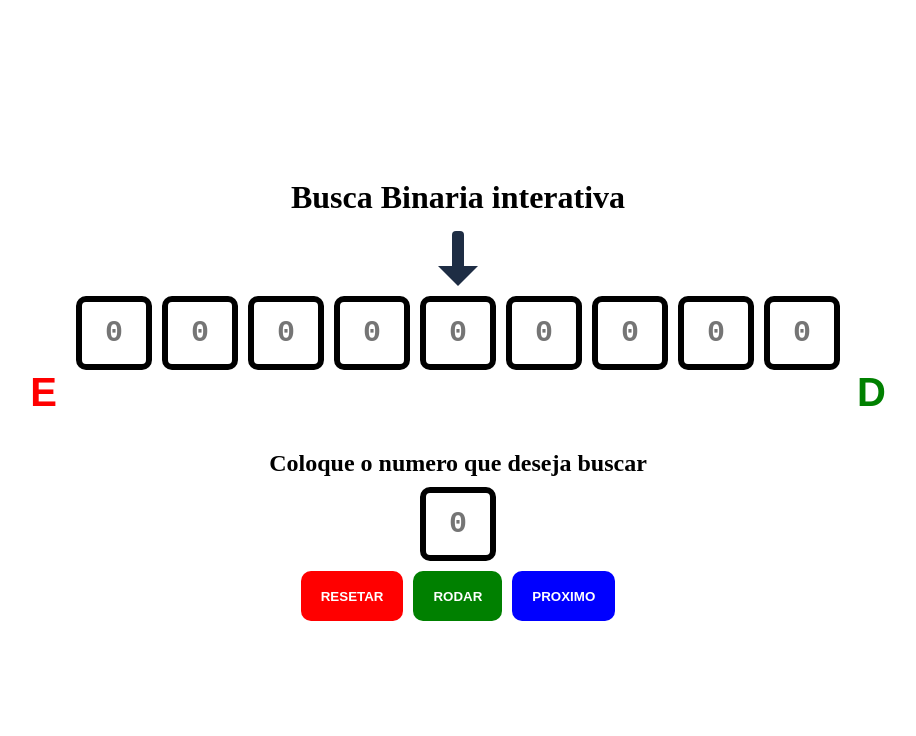
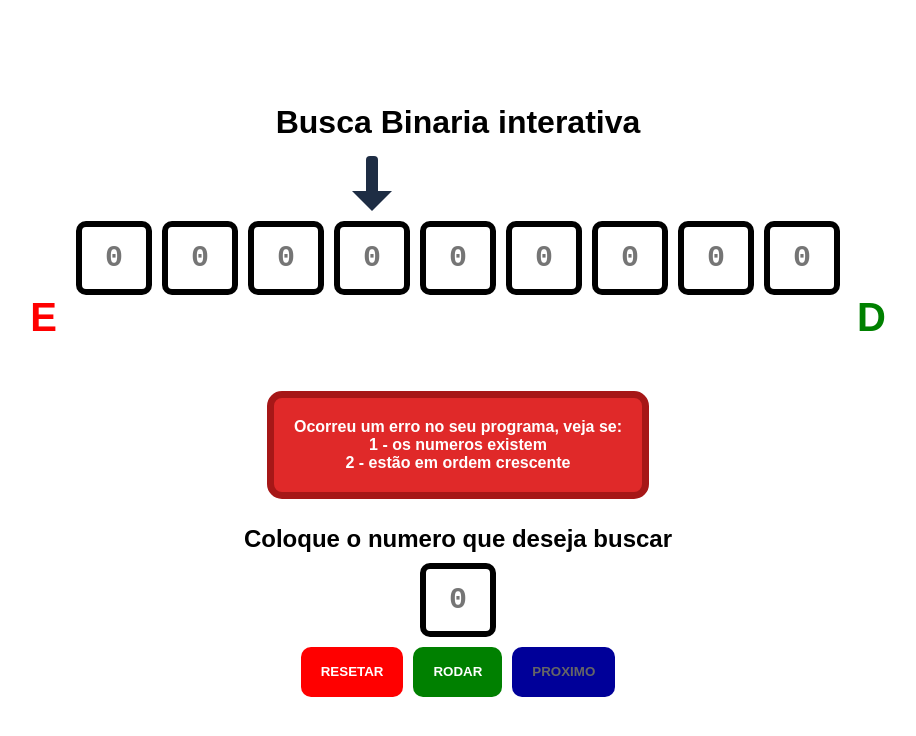
Before and after one commit to GUGOFO/Estudos-React, a React (Vite) app: page / in a window 1280 px wide. Both pictures are taken after a click on the button "RODAR". Shown: the top 736 px of the page, without its empty margins (182-1098 px from the left). Built offline with nearby package versions, Linux system fonts and the light colour scheme.

Commit message:
Reset e Alerta

```diff
--- a/src/jsx/_Projetos/BuscaBinaria/BuscaBinaria.jsx
+++ b/src/jsx/_Projetos/BuscaBinaria/BuscaBinaria.jsx
@@ -6,7 +6,8 @@ function BuscaBinaria(){
 
     const [numeros, setNumeros] = useState([NaN,NaN,NaN,NaN,NaN,NaN,NaN,NaN,NaN]);
     const [numeroEscolhido, setNumeroEscolhido] = useState(NaN);
-    let index = -1;
+    const [desabilitados, setDesabilitados] = useState([false,false,true]);
+    const [visibilidadeAlerta, setVisibilidadeAlerta] = useState("none");
 
     function modificação(e){
         const inputDoUsuario = e.target;
@@ -25,22 +26,29 @@ function BuscaBinaria(){
         setNumeroEscolhido(n => n = valor);
     }
 
+    function ordemIncorreta(){
+        for(let i = 0; i < numeros.length - 2; i++)
+            if(numeros[i] >= numeros[i + 1]) return true;
+        return false;
+    }
+
     function rodar(){
         let numeroNaoDefinido = 0;
         numeros.forEach(numero => { if(Number.isNaN(numero)) numeroNaoDefinido++})
 
         if(numeroNaoDefinido || ordemIncorreta() || Number.isNaN(numeroEscolhido)){
-            console.log(ordemIncorreta())
-            console.log(numeroNaoDefinido);
-            console.log(numeroEscolhido);
-            console.log(numeros)
+            setVisibilidadeAlerta("flex")
+        }
+        else{
+            setVisibilidadeAlerta("none")
+
+
         }
     }
 
-    function ordemIncorreta(){
-        for(let i = 0; i < numeros.length - 2; i++)
-            if(numeros[i] >= numeros[i + 1]) return true;
-        return false;
+    function resetar(){
+        setNumeros([NaN,NaN,NaN,NaN,NaN,NaN,NaN,NaN,NaN]);
+        setNumeroEscolhido(NaN);
     }
 
     return(
@@ -52,21 +60,39 @@ function BuscaBinaria(){
                 {numeros.map((numero, id) => {
                     return (
                         <div className={Styles.node} key={id}>
-                            <div className={Styles.setaParaBaixo} style={index + 1 != 4 ? {visibility: "hidden"} : {display: "visible"}} ></div>
-                            <input type="number" className={Styles.numero} id={`numero${++index}`} placeholder="0" onChange={(e) => modificação(e)}/>
+                            <div className={Styles.setaParaBaixo} style={id + 1 != 4 ? {visibility: "hidden"} : {visibility: "visible"}} ></div>
+                            <input  type="number"
+                                    className={Styles.numero}
+                                    id={`numero${id}`}
+                                    placeholder="0"
+                                    onChange={(e) => modificação(e)}
+                                    value={Number.isNaN(numero) ? "" : numero}
+                            />
                         </div>
                     )
                 })}
 
             </div>
 
+            <p id={Styles.alerta} style={{display: visibilidadeAlerta}}>
+                Ocorreu um erro no seu programa, veja se: <br />
+                1 - os numeros existem <br />
+                2 - estão em ordem crescente <br />
+            </p>
+
             <h2>Coloque o numero que deseja buscar</h2>
-            <input type="number" className={Styles.numero} name="inputUsuario" placeholder="0" onChange={(e) => modificarEscolha(e)}/>
+            <input  type="number"
+                    className={Styles.numero}
+                    name="inputUsuario"
+                    placeholder="0"
+                    onChange={(e) => modificarEscolha(e)}
+                    value={Number.isNaN(numeroEscolhido) ? "" : numeroEscolhido}
+            />
 
             <div className={Styles.botoes}>
-                <button id={Styles.resetar} >RESETAR</button>
-                <button id={Styles.rodar} onClick={() => rodar()}>RODAR</button>
-                <button id={Styles.proximo} disabled={true}>PROXIMO</button>
+                <button id={Styles.resetar} disabled={desabilitados[0]} onClick={() => resetar()} >RESETAR</button>
+                <button id={Styles.rodar} disabled={desabilitados[1]} onClick={() => rodar()}>RODAR</button>
+                <button id={Styles.proximo} disabled={desabilitados[2]}>PROXIMO</button>
             </div>
 
         </div>
--- a/src/jsx/_Projetos/BuscaBinaria/BuscaBinaria.module.css
+++ b/src/jsx/_Projetos/BuscaBinaria/BuscaBinaria.module.css
@@ -3,6 +3,7 @@ body{
     height: 100vh;
     margin: 0;
     text-align: center;
+    font-family: Arial, Helvetica, sans-serif;
 }
 
 h1,h2{
@@ -30,7 +31,6 @@ h1,h2{
     content: "D";
     font-size: 40px;
     font-weight: bold;
-    font-family: Arial, Helvetica, sans-serif;
     color: green;
 
     position: absolute;
@@ -42,7 +42,6 @@ h1,h2{
     content: "E";
     font-size: 40px;
     font-weight: bold;
-    font-family: Arial, Helvetica, sans-serif;
     color: red;
 
     position: absolute;
@@ -64,7 +63,6 @@ h1,h2{
     visibility: hidden;
     font-size: 40px;
     font-weight: bold;
-    font-family: Arial, Helvetica, sans-serif;
     color: green;
 
     position: absolute;
@@ -76,7 +74,6 @@ h1,h2{
     visibility: hidden;
     font-size: 40px;
     font-weight: bold;
-    font-family: Arial, Helvetica, sans-serif;
     color: red;
 
     position: absolute;
@@ -117,6 +114,11 @@ button:active{
     filter: brightness(90%);
 }
 
+button:disabled{
+    color: rgb(169, 169, 169);
+    filter: brightness(60%);
+}
+
 #resetar{
     background-color: red;
 }
@@ -127,6 +129,15 @@ button:active{
 
 #proximo{
     background-color: blue;
+}
+
+#alerta{
+    background-color: hsl(0, 75%, 52%);
+    padding: 20px;
+    border-radius: 15px;
+    border: 7px solid hsl(0, 76%, 37%);
+    color: white;
+    font-weight: bold;
 }
 
 /*Isso foi feito pelo chat pq tenho preguiça de fazer coisas bonitinhas akskas (COMEÇO)*/
```
